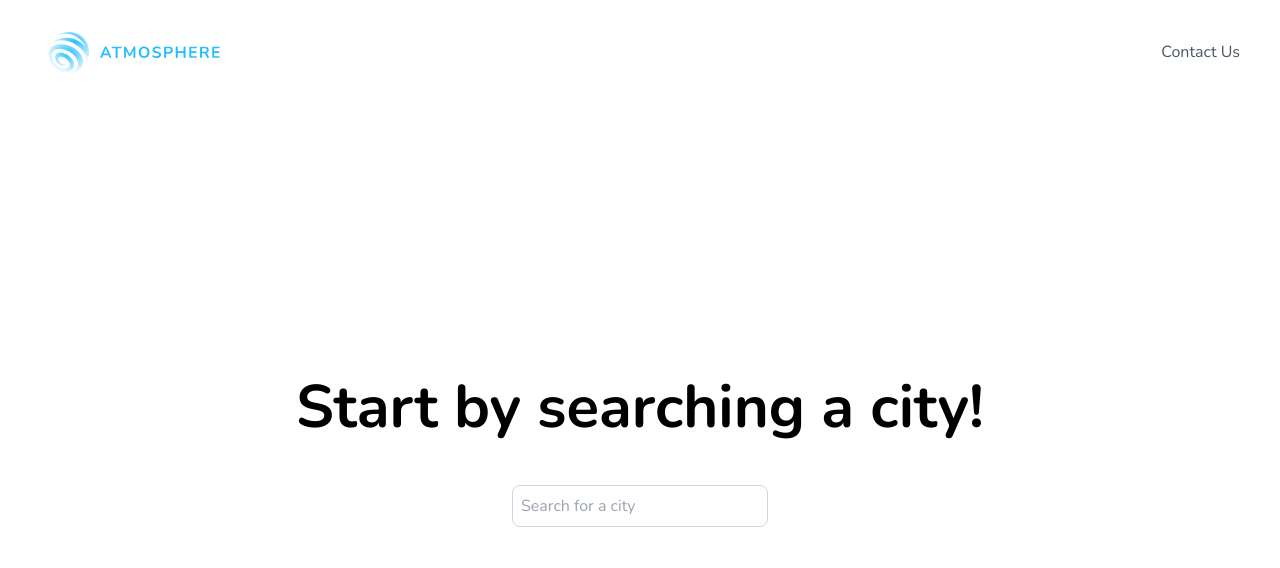
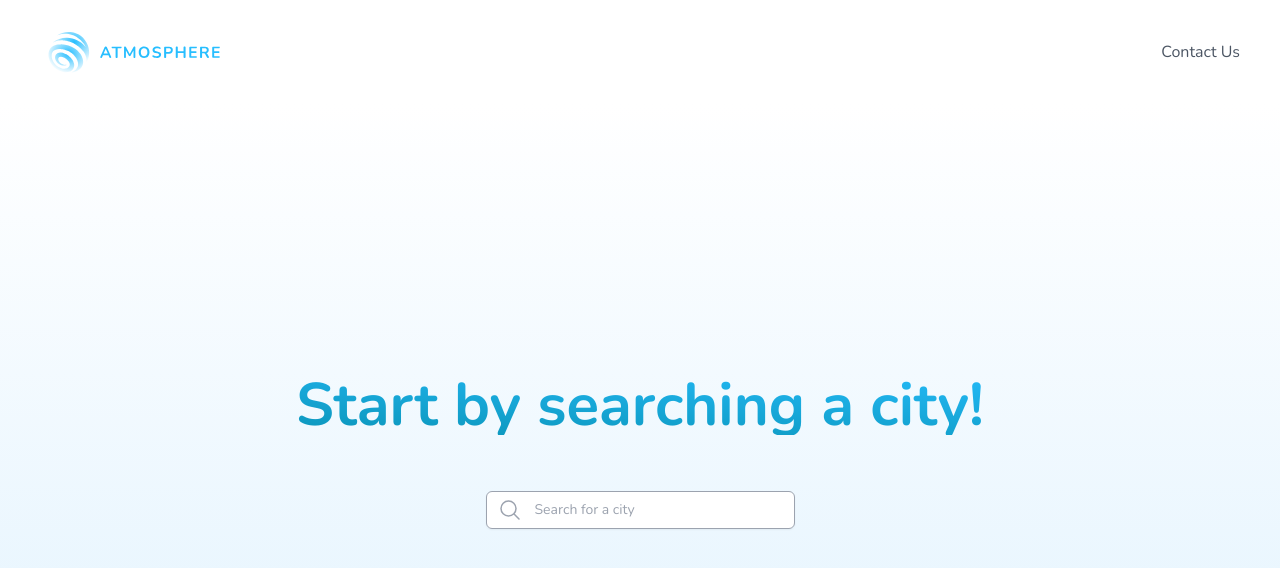
Before and after one commit to kazhemyaka/atmosphere, a React (Vite) app: page / in a window 1280 px wide. Shown: the top 568 px of the page. Built offline with nearby package versions, Linux system fonts and the light colour scheme.

Commit message:
Some fixes

```diff
--- a/src/App.jsx
+++ b/src/App.jsx
@@ -1,7 +1,7 @@
 import { createBrowserRouter, RouterProvider } from "react-router-dom";
-import HomeLayout from "./components/HomeLayout/HomeLayout";
+import HomeLayout from "./components/Layout/HomeLayout";
 import Home from "./pages/Home/Home";
-import WeatherLayout from "./components/WeatherLayout/WeatherLayout";
+import WeatherLayout from "./components/Layout/WeatherLayout";
 import Weather from "./pages/Weather/Weather";
 
 const router = createBrowserRouter([
--- a/src/pages/Home/Home.jsx
+++ b/src/pages/Home/Home.jsx
@@ -1,13 +1,35 @@
 function Home() {
   return (
-    <section className="py-6 px-10 text-center flex flex-col gap-12">
-      <h1 className="text-6xl font-bold">Start by searching a city!</h1>
-      <form action="#">
-        <input
-          type="text"
-          placeholder="Search for a city"
-          className="border border-gray-300 p-2 rounded-lg w-64 transition ease-in-out"
-        />
+    <section className="py-6 px-10 text-center flex flex-col gap-12 bg-gradient-to-t from-sky-100 to-white h-full justify-center">
+      <h1 className="text-6xl font-bold bg-gradient-to-bl from-dodger-blue to-cyan-600 bg-clip-text text-transparent">
+        Start by searching a city!
+      </h1>
+      <form action="#" className="flex justify-center">
+        <div className="relative mt-2 rounded-md shadow-sm">
+          <div className="pointer-events-none absolute inset-y-0 left-0 flex items-center pl-3">
+            <svg
+              xmlns="http://www.w3.org/2000/svg"
+              fill="none"
+              viewBox="0 0 24 24"
+              strokeWidth={1.5}
+              stroke="currentColor"
+              className="size-6 text-gray-400"
+            >
+              <path
+                strokeLinecap="round"
+                strokeLinejoin="round"
+                d="m21 21-5.197-5.197m0 0A7.5 7.5 0 1 0 5.196 5.196a7.5 7.5 0 0 0 10.607 10.607Z"
+              />
+            </svg>
+          </div>
+          <input
+            type="text"
+            name="city"
+            id="city"
+            className="block rounded-md border border-gray-400 py-1.5 pl-12 pr-20 text-gray-900 placeholder:text-gray-400 sm:text-sm sm:leading-6 focus:outline-none focus:ring-1 focus:ring-dodger-blue focus:border-dodger-blue transition ease-in-out duration-150"
+            placeholder="Search for a city"
+          />
+        </div>
       </form>
     </section>
   );
--- a/tailwind.config.js
+++ b/tailwind.config.js
@@ -6,6 +6,10 @@ export default {
       fontFamily: {
         sans: ["Nunito", "sans-serif"],
       },
+      colors: {
+        white: "#ffffff",
+        "dodger-blue": "#27beff",
+      },
     },
   },
   plugins: [],
```
Also changed, not shown: src/components/Layout/HomeLayout.jsx (renamed from src/components/HomeLayout/HomeLayout.jsx), src/components/Layout/WeatherLayout.jsx (renamed from src/components/WeatherLayout/WeatherLayout.jsx).
